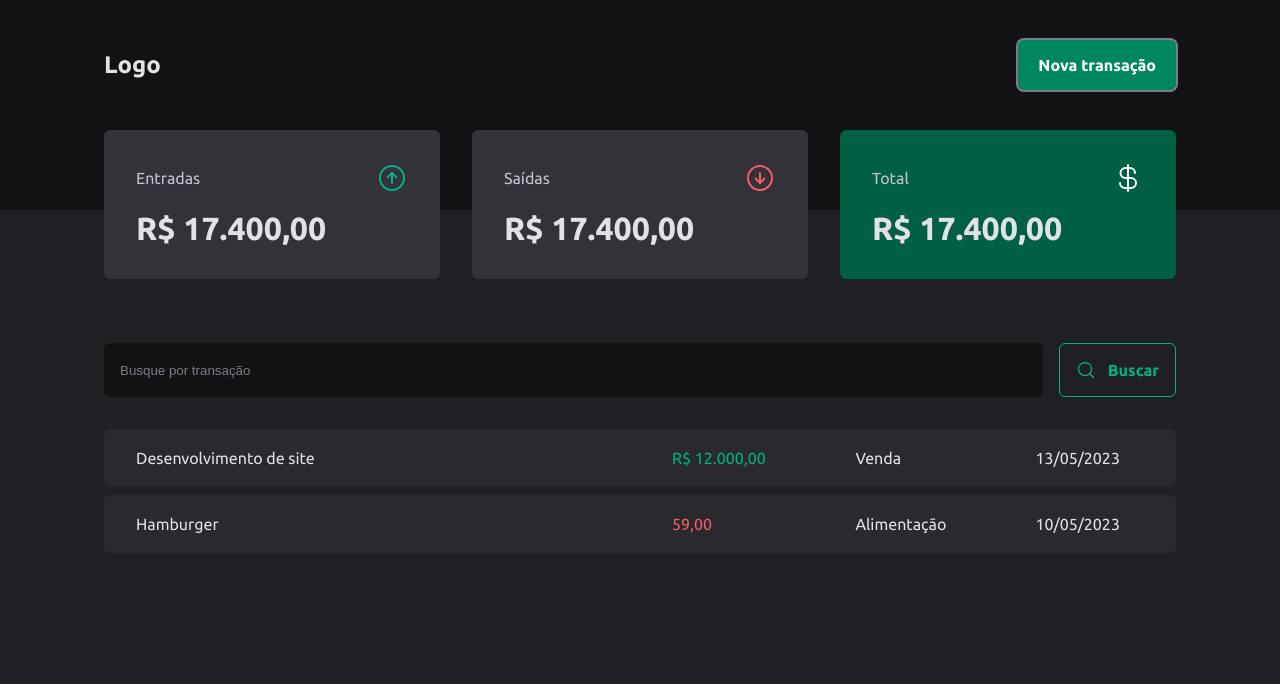
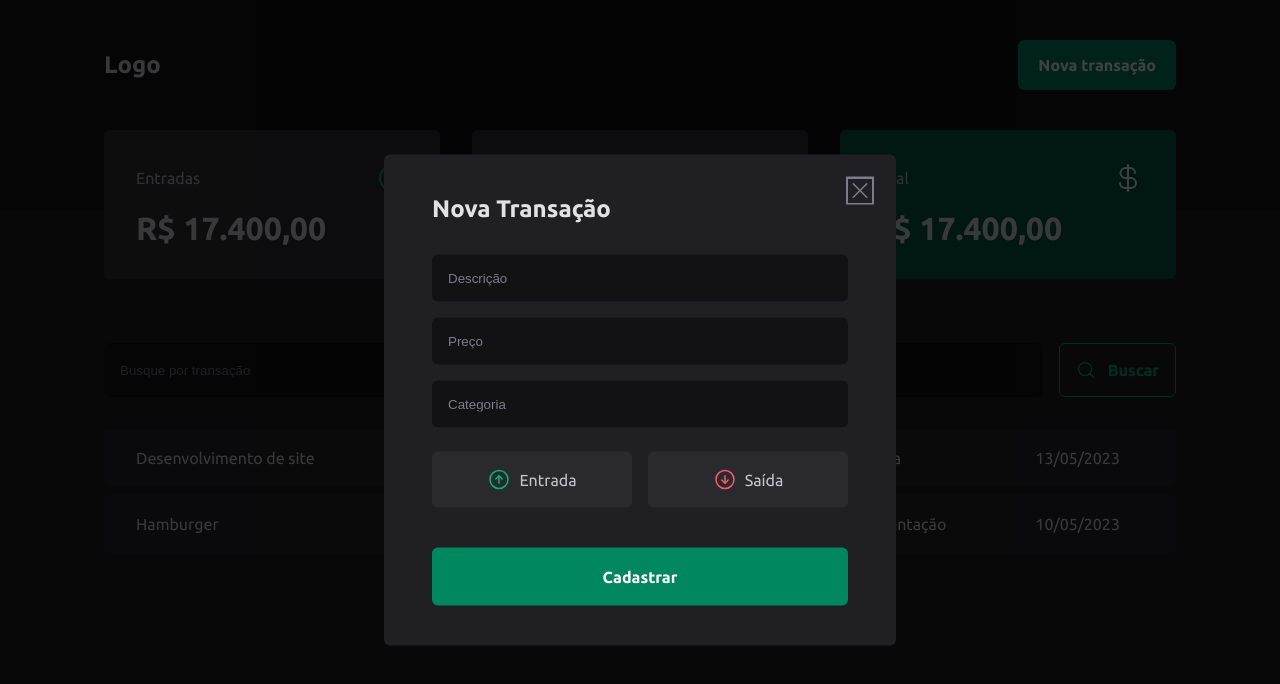
Before and after one commit to EliasFMartins/DT-money, a React (Vite) app: page / in a window 1280 px wide. Both pictures are taken after a click on the button "Nova transação". Shown: the top 684 px of the page. Built offline with nearby package versions, Linux system fonts and the light colour scheme.

Commit message:
finalizando modal de transactions

```diff
--- a/package.json
+++ b/package.json
@@ -10,6 +10,7 @@
     "preview": "vite preview"
   },
   "dependencies": {
+    "@radix-ui/react-dialog": "^1.0.3",
     "phosphor-react": "^1.4.1",
     "react": "^18.2.0",
     "react-dom": "^18.2.0",
--- a/src/components/Header/index.tsx
+++ b/src/components/Header/index.tsx
@@ -1,13 +1,20 @@
-import { HeaderContainer, HeaderContent, NewTransactionButton } from "./styles"
+import * as Dialog from "@radix-ui/react-dialog";
+import { HeaderContainer, HeaderContent, NewTransactionButton } from "./styles";
+import { NewTransactionModal } from "../NewTransactionModal";
 
 export const Header = () => {
   return(
     <HeaderContainer>
       <HeaderContent>
           <h2>Logo</h2>
+      <Dialog.Root>
+        <Dialog.Trigger asChild>
         <NewTransactionButton>
           Nova transação
         </NewTransactionButton>
+        </Dialog.Trigger>
+       <NewTransactionModal/>
+      </Dialog.Root>
       </HeaderContent>
     </HeaderContainer>
   )
--- /dev/null
+++ b/src/components/NewTransactionModal/index.tsx
@@ -0,0 +1,36 @@
+import * as Dialog from "@radix-ui/react-dialog"
+import { CloseButton, Content, Overlay, TransactionType, TransactionTypeButton } from "./styles"
+import { ArrowCircleDown, ArrowCircleUp, X } from "phosphor-react"
+
+export const NewTransactionModal =() => {
+  return(
+    <Dialog.Portal>
+    <Overlay/>
+    <Content>
+        <Dialog.Title>Nova Transação</Dialog.Title>
+        <CloseButton>
+          <X size={24}/>
+        </CloseButton>
+        <form action="">
+          <input type="text" placeholder="Descrição" required/>
+          <input type="number" placeholder="Preço" required/>
+          <input type="text" placeholder="Categoria" required/>
+          <TransactionType>
+            <TransactionTypeButton variant="income">
+              <ArrowCircleUp size={24}/>
+              Entrada
+            </TransactionTypeButton>
+            <TransactionTypeButton variant="outcome">
+              <ArrowCircleDown size={24}/>
+              Saída
+            </TransactionTypeButton>
+          </TransactionType>
+          <button type="submit">
+            Cadastrar
+          </button>
+        </form>
+
+    </Content>
+  </Dialog.Portal>
+  )
+}
--- /dev/null
+++ b/src/components/NewTransactionModal/styles.ts
@@ -0,0 +1,89 @@
+import { styled } from "styled-components";
+import * as Dialog from "@radix-ui/react-dialog"
+export const Overlay = styled(Dialog.Overlay) `
+position: fixed;
+width: 100vw;
+height: 100vh;
+inset: 0;
+background: rgba(0,0,0,0.75);
+`;
+export const Content = styled(Dialog.Content)`
+  min-width: 32rem;
+  border-radius: 6px;
+  padding: 2.5rem 3rem;
+  background: ${props => props.theme["gray-800"]};
+  position: fixed;
+  top: 50%;
+  left: 50%;
+  transform: translate(-50%, -50%);
+  form{
+    margin-top: 2rem;
+    display: flex;
+    flex-direction: column;
+    gap: 1rem;
+
+    input {
+      border-radius: 6px;
+      border: 0;
+      background: ${props => props.theme["gray-900"]};
+      color: ${props => props.theme["gray-300"]};
+      padding:  1rem;
+      &::placeholder {
+        color: ${props => props.theme["gray-500"]};
+      }
+    }
+    button[type='submit']{
+      height: 58px;
+      border: 0;
+      background: ${props => props.theme["green-500"]};
+      color: ${props => props.theme.white};
+      font-weight: bold;
+      padding:0 1.25rem;
+      border-radius: 6px;
+      margin-top: 1.5rem;
+      cursor: pointer;
+      transition: 0.5s;
+      &:hover {
+        background: ${props => props.theme["green-700"]};
+
+      }
+    }
+  }
+`;
+export const CloseButton = styled(Dialog.Close)`
+  position: absolute;
+  background: transparent;
+  border: 0;
+  top: 1.5rem;
+  right: 1.5rem;
+  line-height: 0;
+  cursor: pointer;
+  color: ${props => props.theme["gray-500"]};
+`;
+export const TransactionType = styled.div`
+display: grid;
+grid-template-columns: repeat(2, 1fr);
+gap: 1rem;
+margin-top: 0.5rem;
+`;
+
+
+interface TransactionsTypeButtonProps {
+  variant: 'income' |'outcome'
+}
+export const TransactionTypeButton = styled.button<TransactionsTypeButtonProps>`
+  background: ${props => props.theme["gray-700"]};
+  padding: 1rem;
+  display: flex;
+  align-items: center;
+  justify-content: center;
+  gap: 0.5rem;
+  border-radius: 6px;
+  cursor: pointer;
+  border:0;
+  color: ${props => props.theme["gray-300"]};
+
+  svg {
+    color: ${props => props.variant === 'income' ? props.theme["green-300"] : props.theme["red-300"]};
+  }
+`;
```
Also changed, not shown: 1 other file (tests, documents, lock files or other folders).
